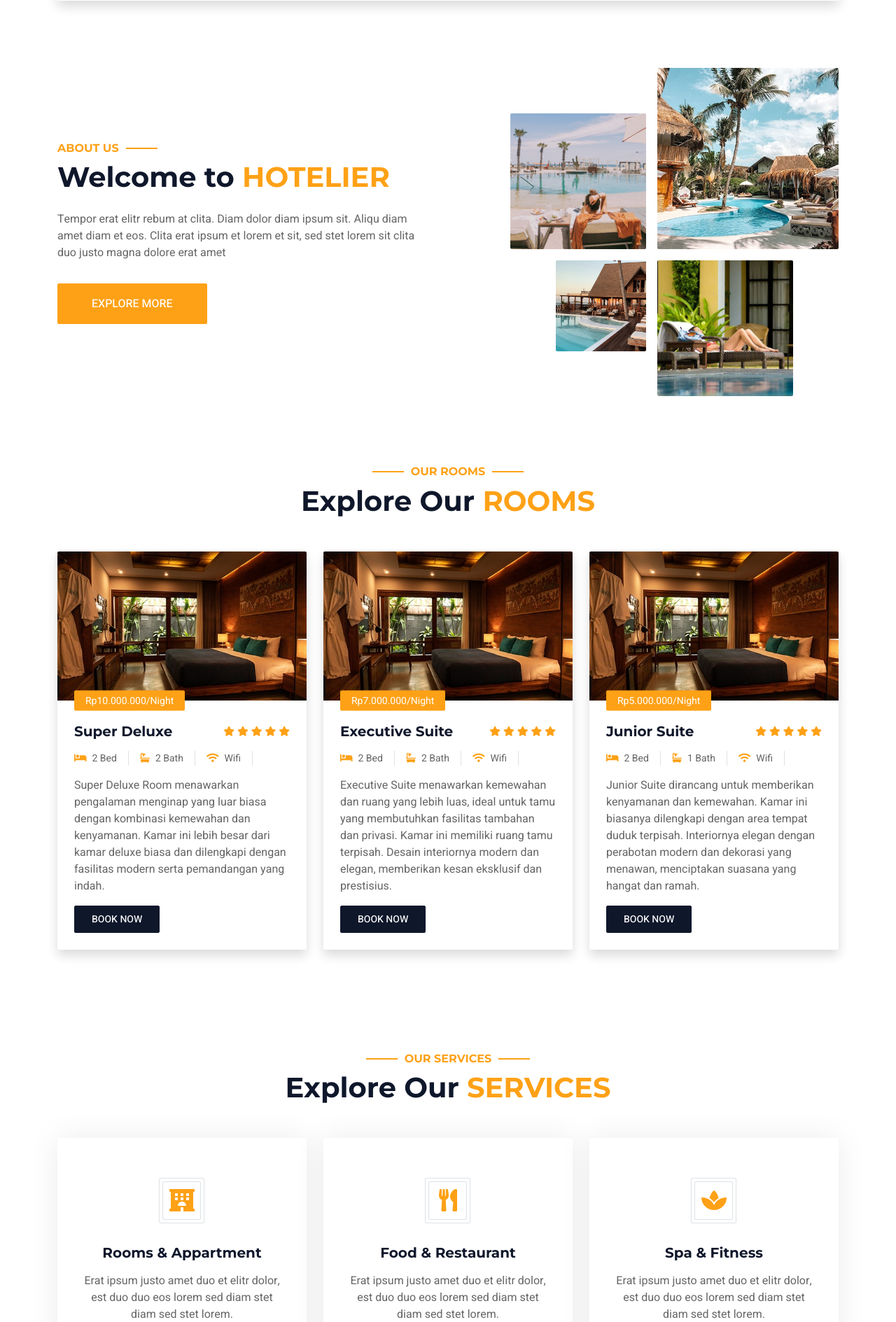
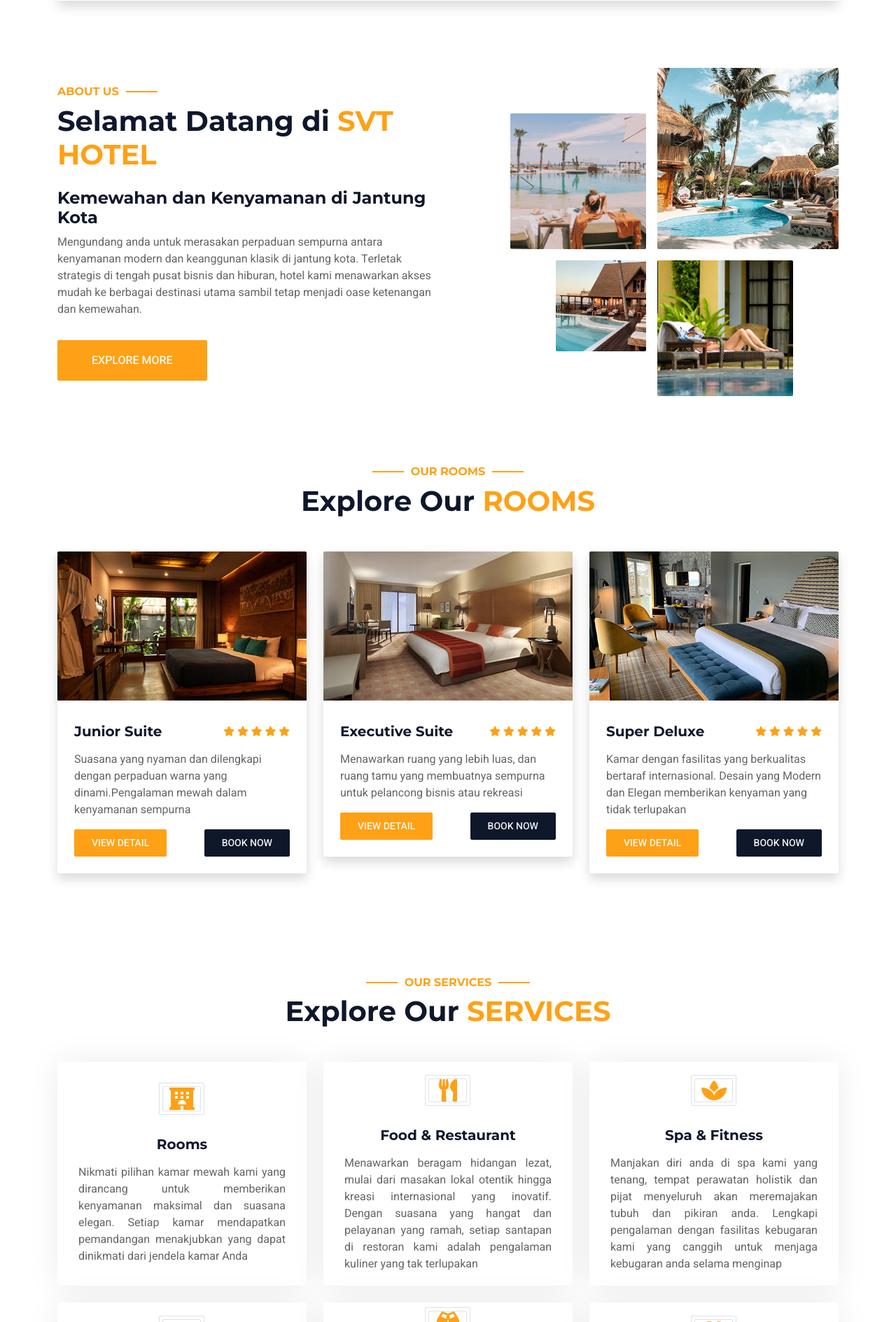
Before and after one commit to haninda/hotel, a PHP site: page / in a window 1280 px wide. Shown: the part 847-2736 px from the top of the page at 70% size. Run offline with PHP 8.4, Linux system fonts and the light colour scheme; data comes from the database, SQL or seed files in the repository; some libraries are stand-ins or nearby versions.

Commit message:
index.php

```diff
--- a/hotel/index.php
+++ b/hotel/index.php
@@ -107,8 +107,9 @@ include 'header.php';
                 <div class="row g-5 align-items-center">
                     <div class="col-lg-6">
                         <h6 class="section-title text-start text-primary text-uppercase">About Us</h6>
-                        <h1 class="mb-4">Welcome to <span class="text-primary text-uppercase">Hotelier</span></h1>
-                        <p class="mb-4">Tempor erat elitr rebum at clita. Diam dolor diam ipsum sit. Aliqu diam amet diam et eos. Clita erat ipsum et lorem et sit, sed stet lorem sit clita duo justo magna dolore erat amet</p>
+                        <h1 class="mb-4">Selamat Datang di <span class="text-primary text-uppercase">SVT Hotel</span></h1>
+                        <h4 class="mb-2">Kemewahan dan Kenyamanan di Jantung Kota</h4>
+                        <p class="mb-4">Mengundang anda untuk merasakan perpaduan sempurna antara kenyamanan modern dan keanggunan klasik di jantung kota. Terletak strategis di tengah pusat bisnis dan hiburan, hotel kami menawarkan akses mudah ke berbagai destinasi utama sambil tetap menjadi oase ketenangan dan kemewahan.</p>
                         <a class="btn btn-primary py-3 px-5 mt-2" href="">Explore More</a>
                     </div>
                     <div class="col-lg-6">
@@ -141,17 +142,14 @@ include 'header.php';
                     <h1 class="mb-5">Explore Our <span class="text-primary text-uppercase">Rooms</span></h1>
                 </div>
                 <div class="row g-4">
-                    <?php while ($data = mysqli_fetch_array($query)) { ?>
-                    <div class="col-lg-4 col-md-6 wow fadeInUp" data-wow-delay="0.1s">
+                <div class="col-lg-4 col-md-6 wow fadeInUp" data-wow-delay="0.1s">
                         <div class="room-item shadow rounded overflow-hidden">
                             <div class="position-relative">
                                 <img class="img-fluid" src="img/room-1.jpg" alt="">
-                                <small class="position-absolute start-0 top-100 translate-middle-y bg-primary text-white rounded py-1 px-3 ms-4">Rp<?php echo number_format($data['price'], 0, ',', '.'); ?>/Night</small>
-
                             </div>
                             <div class="p-4 mt-2">
                                 <div class="d-flex justify-content-between mb-3">
-                                    <h5 class="mb-0"><?php echo $data['room_type']; ?></h5>
+                                    <h5 class="mb-0">Junior Suite</h5>
                                     <div class="ps-2">
                                         <small class="fa fa-star text-primary"></small>
                                         <small class="fa fa-star text-primary"></small>
@@ -160,21 +158,63 @@ include 'header.php';
                                         <small class="fa fa-star text-primary"></small>
                                     </div>
                                 </div>
-                                <div class="d-flex mb-3">
-                                    <small class="border-end me-3 pe-3"><i class="fa fa-bed text-primary me-2"></i><?php echo $data['bed']; ?> Bed</small>
-                                    <small class="border-end me-3 pe-3"><i class="fa fa-bath text-primary me-2"></i><?php echo $data['bath']; ?> Bath</small>
-                                    <?php if ($data['wifi'] == 1) { ?>
-                                        <small class="border-end me-3 pe-3"><i class="fa fa-wifi text-primary me-2"></i>Wifi</small>
-                                    <?php } ?>
-                                </div>
-                                <p class="text-body mb-3"><?php echo $data['description']; ?></p>
+                                <p class="text-body mb-3">Suasana yang nyaman dan dilengkapi dengan perpaduan warna yang dinami.Pengalaman mewah dalam kenyamanan sempurna</p>
                                 <div class="d-flex justify-content-between">
+                                    <!-- <a class="btn btn-sm btn-primary rounded py-2 px-4" href="">View Detail</a> -->
+                                    <a class="btn btn-sm btn-primary rounded py-2 px-4" href="">View Detail</a>
                                     <a class="btn btn-sm btn-dark rounded py-2 px-4" href="">Book Now</a>
                                 </div>
                             </div>
                         </div>
                     </div>
-                    <?php } ?>
+                    <div class="col-lg-4 col-md-6 wow fadeInUp" data-wow-delay="0.3s">
+                        <div class="room-item shadow rounded overflow-hidden">
+                            <div class="position-relative">
+                                <img class="img-fluid" src="img/room-2.jpg" alt="">
+                            </div>
+                            <div class="p-4 mt-2">
+                                <div class="d-flex justify-content-between mb-3">
+                                    <h5 class="mb-0">Executive Suite</h5>
+                                    <div class="ps-2">
+                                        <small class="fa fa-star text-primary"></small>
+                                        <small class="fa fa-star text-primary"></small>
+                                        <small class="fa fa-star text-primary"></small>
+                                        <small class="fa fa-star text-primary"></small>
+                                        <small class="fa fa-star text-primary"></small>
+                                    </div>
+                                </div>
+                                <p class="text-body mb-3">Menawarkan ruang yang lebih luas, dan ruang tamu yang membuatnya sempurna untuk pelancong bisnis atau rekreasi</p>
+                                <div class="d-flex justify-content-between">
+                                    <a class="btn btn-sm btn-primary rounded py-2 px-4" href="">View Detail</a>
+                                    <a class="btn btn-sm btn-dark rounded py-2 px-4" href="">Book Now</a>
+                                </div>
+                            </div>
+                        </div>
+                    </div>
+                    <div class="col-lg-4 col-md-6 wow fadeInUp" data-wow-delay="0.6s">
+                        <div class="room-item shadow rounded overflow-hidden">
+                            <div class="position-relative">
+                                <img class="img-fluid" src="img/room-3.jpg" alt="">
+                            </div>
+                            <div class="p-4 mt-2">
+                                <div class="d-flex justify-content-between mb-3">
+                                    <h5 class="mb-0">Super Deluxe</h5>
+                                    <div class="ps-2">
+                                        <small class="fa fa-star text-primary"></small>
+                                        <small class="fa fa-star text-primary"></small>
+                                        <small class="fa fa-star text-primary"></small>
+                                        <small class="fa fa-star text-primary"></small>
+                                        <small class="fa fa-star text-primary"></small>
+                                    </div>
+                                </div>
+                                <p class="text-body mb-3">Kamar dengan fasilitas yang berkualitas bertaraf internasional. Desain yang Modern dan Elegan memberikan kenyaman yang tidak terlupakan</p>
+                                <div class="d-flex justify-content-between">
+                                    <a class="btn btn-sm btn-primary rounded py-2 px-4" href="">View Detail</a>
+                                    <a class="btn btn-sm btn-dark rounded py-2 px-4" href="">Book Now</a>
+                                </div>
+                            </div>
+                        </div>
+                    </div>
                 </div>
             </div>
         </div>
@@ -195,8 +235,8 @@ include 'header.php';
                                     <i class="fa fa-hotel fa-2x text-primary"></i>
                                 </div>
                             </div>
-                            <h5 class="mb-3">Rooms & Appartment</h5>
-                            <p class="text-body mb-0">Erat ipsum justo amet duo et elitr dolor, est duo duo eos lorem sed diam stet diam sed stet lorem.</p>
+                            <h5 class="mb-3">Rooms</h5>
+                            <p class="text-body mb-0" style="text-align: justify;">Nikmati pilihan kamar mewah kami yang dirancang untuk memberikan kenyamanan maksimal dan suasana elegan. Setiap kamar mendapatkan pemandangan menakjubkan yang dapat dinikmati dari jendela kamar Anda</p>
                         </a>
                     </div>
                     <div class="col-lg-4 col-md-6 wow fadeInUp" data-wow-delay="0.2s">
@@ -207,7 +247,7 @@ include 'header.php';
                                 </div>
                             </div>
                             <h5 class="mb-3">Food & Restaurant</h5>
-                            <p class="text-body mb-0">Erat ipsum justo amet duo et elitr dolor, est duo duo eos lorem sed diam stet diam sed stet lorem.</p>
+                            <p class="text-body mb-0" style="text-align: justify;">Menawarkan beragam hidangan lezat, mulai dari masakan lokal otentik hingga kreasi internasional yang inovatif. Dengan suasana yang hangat dan pelayanan yang ramah, setiap santapan di restoran kami adalah pengalaman kuliner yang tak terlupakan</p>
                         </a>
                     </div>
                     <div class="col-lg-4 col-md-6 wow fadeInUp" data-wow-delay="0.3s">
@@ -218,7 +258,7 @@ include 'header.php';
                                 </div>
                             </div>
                             <h5 class="mb-3">Spa & Fitness</h5>
-                            <p class="text-body mb-0">Erat ipsum justo amet duo et elitr dolor, est duo duo eos lorem sed diam stet diam sed stet lorem.</p>
+                            <p class="text-body mb-0" style="text-align: justify;">Manjakan diri anda di spa kami yang tenang, tempat perawatan holistik dan pijat menyeluruh akan meremajakan tubuh dan pikiran anda. Lengkapi pengalaman dengan fasilitas kebugaran kami yang canggih untuk menjaga kebugaran anda selama menginap</p>
                         </a>
                     </div>
                     <div class="col-lg-4 col-md-6 wow fadeInUp" data-wow-delay="0.4s">
@@ -229,7 +269,7 @@ include 'header.php';
                                 </div>
                             </div>
                             <h5 class="mb-3">Sports & Gaming</h5>
-                            <p class="text-body mb-0">Erat ipsum justo amet duo et elitr dolor, est duo duo eos lorem sed diam stet diam sed stet lorem.</p>
+                            <p class="text-body mb-0" style="text-align: justify;">Nikmati beragam fasilitas olahraga dan hiburan kami, termasuk kolam renang, lapangan tenis, dan ruang permainan yang dilengkapi dengan permainan video terbaru dan meja biliar. Kami menyediakan aktivitas yang sesuai untuk semua usia dan minat</p>
                         </a>
                     </div>
                     <div class="col-lg-4 col-md-6 wow fadeInUp" data-wow-delay="0.5s">
@@ -240,7 +280,7 @@ include 'header.php';
                                 </div>
                             </div>
                             <h5 class="mb-3">Event & Party</h5>
-                            <p class="text-body mb-0">Erat ipsum justo amet duo et elitr dolor, est duo duo eos lorem sed diam stet diam sed stet lorem.</p>
+                            <p class="text-body mb-0" style="text-align: justify;">Tempat yang sempurna untuk menyelenggarakan berbagai bidang acara spesial. Dengan ruang serbaguna yang elegan dan tim penyelenggara acara yang profesional, kami menjamin setiap detail acara Anda akan dikelola dengan sempurna, dari pesta pribadi hingga konferensi bisnis</p>
                         </a>
                     </div>
                     <div class="col-lg-4 col-md-6 wow fadeInUp" data-wow-delay="0.6s">
@@ -251,7 +291,7 @@ include 'header.php';
                                 </div>
                             </div>
                             <h5 class="mb-3">GYM & Yoga</h5>
-                            <p class="text-body mb-0">Erat ipsum justo amet duo et elitr dolor, est duo duo eos lorem sed diam stet diam sed stet lorem.</p>
+                            <p class="text-body mb-0" style="text-align: justify;">Tingkatkan rutinitas kebugaran anda di pusat kebugaran kami yang lengkap, atau temukan keseimbangan dan ketenangan di kelas yoga kami.Dengan peralatan modern dan instruktur berpengalaman, kami memastikan anda tetap aktif dan sehat selama menginap</p>
                         </a>
                     </div>
                 </div>
```
